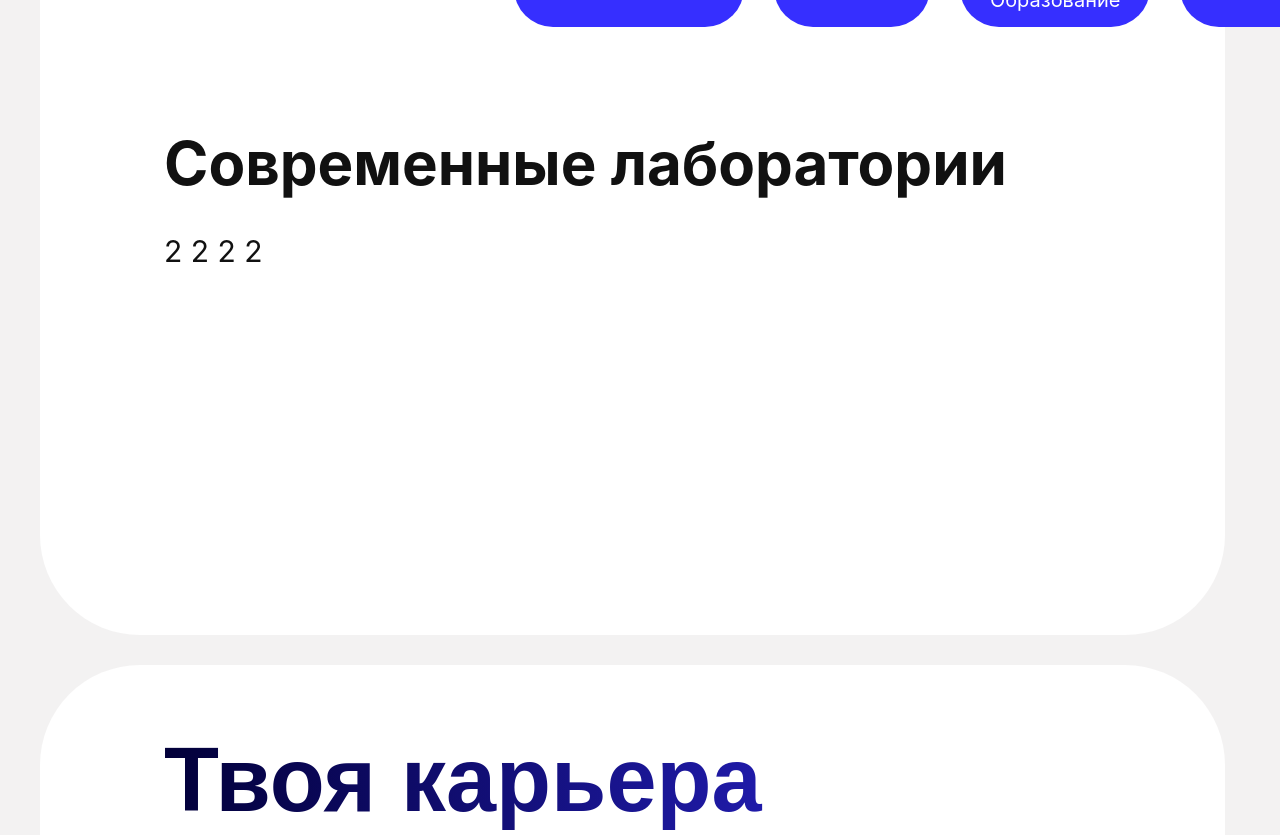
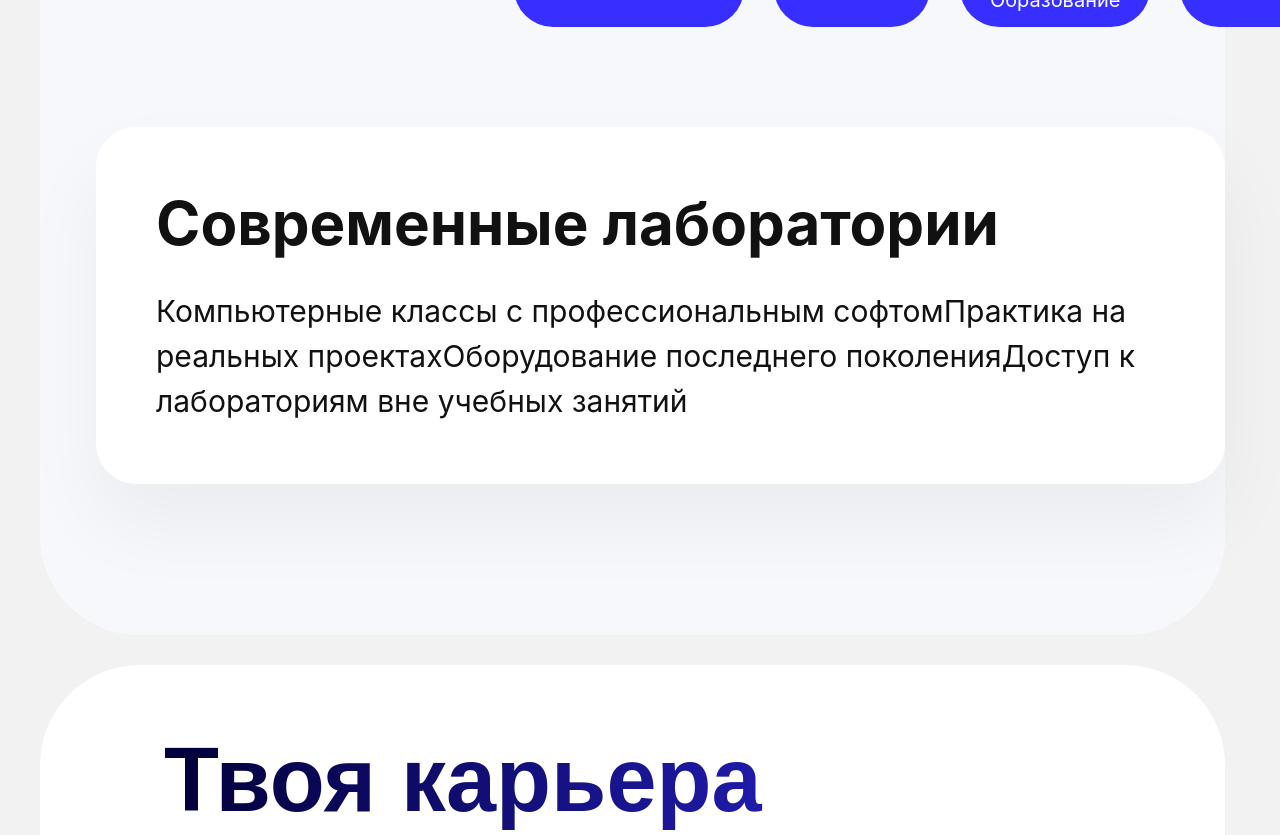
Before and after one commit to AzizIo/Practic-sait, a React (Vite) app in the folder frontend/: page /why-us in a window 1280 px wide. Shown: the part 2180-3015 px from the top of the page. Built offline with nearby package versions, Linux system fonts and the light colour scheme.

Commit message:
Начал переделать блок на странице, сделаю лучше дизайн с картинками

```diff
--- a/frontend/src/pages/WhyUsPage.tsx
+++ b/frontend/src/pages/WhyUsPage.tsx
@@ -8,41 +8,64 @@ export default function WhyUs() {
     const advantages = [
   {
     id: 1,
-            title: "Центр карьеры и развития ",
-            short: "123",
-            content: "1"
+    title: "Центр карьеры и развития",
+    short: "Трудоустройство",
+    description:
+      "Мы сопровождаем студентов от первого курса до выхода на работу.",
+    checklist: [
+      "Индивидуальные консультации с карьерным экспертом", <br />,,
+      "Помощь в создании резюме и портфолио", <br />,
+      "Подготовка к собеседованиям",<br />,
+      "Стажировки в компаниях-партнёрах",<br />,
+      "Мастер-классы от действующих специалистов", <br />,
+    ],
+    image: "/images/career.jpg"
+  },
 
-        },
   {
     id: 2,
     title: "Современные лаборатории",
-            short: "Новейшее оборудование и ПО",
-            content: `
-        2
-        2
-        2
-        2
-    `
+    short: "Кабинеты",
+    description:
+      "Обучение проходит на современном оборудовании с использованием актуального ПО.",
+    checklist: [
+      "Компьютерные классы с профессиональным софтом",
+      "Практика на реальных проектах",
+      "Оборудование последнего поколения",
+      "Доступ к лабораториям вне учебных занятий"
+    ],
+    image: "/images/labs.jpg"
   },
+
   {
     id: 3,
-            title: "Будь среди первых",
-            short: "Конкурсы и хакатоны",
-            content: `
-        3
-        3
-        3
-    `
+    title: "Дополнительное образование",
+    short: "Доп. образование",
+    description:
+      "Мы даём больше, чем стандартную программу обучения.",
+    checklist: [
+      "Хакатоны и IT-соревнования",
+      "Проектная деятельность",
+      "Работа в командах",
+      "Развитие soft skills",
+      "Подготовка к олимпиадам"
+    ],
+    image: "/images/education.jpg"
   },
+
   {
     id: 4,
-            title: "Будь среди первых",
-            short: "Конкурсы и хакатоны",
-            content: `
-        4
-        4
-        4
-    `
+    title: "Студенческая жизнь и мероприятия",
+    short: "Мероприятия",
+    description:
+      "Активная студенческая жизнь и возможности для самореализации.",
+    checklist: [
+      "Форумы и конференции", <br />,
+      "Встречи с представителями компаний",
+      "Клубы по интересам",
+      "Волонтёрские программы"
+    ],
+    image: "/images/events.jpg"
   }
 ]
     const [activeId, setActiveId] = useState(2);
@@ -109,6 +132,7 @@ export default function WhyUs() {
                             </p>
                         </div>
                     </div>
+
                 </div>
 
             </div>
@@ -124,15 +148,16 @@ export default function WhyUs() {
                             <div onClick={() => setActiveId(3)} className={styles.b1}>Доп. Образование</div>
                             <div onClick={() => setActiveId(4)} className={styles.b1}>Мероприятия</div>
                         </div>
-                        <div  key={activeId} className={styles.TEXT}>
+
+
+                    </div>
+                    <div key={activeId} className={styles.TEXT}>
                         <div className={styles.title}>
                             {activeItem?.title}
                         </div>
                         <div className={styles.content}>
-                                    {activeItem?.content}
+                            {activeItem?.checklist}
                         </div>
-                        </div>
-
                     </div>
                 </div>
 
--- a/frontend/src/pages/Whyus.module.css
+++ b/frontend/src/pages/Whyus.module.css
@@ -25,6 +25,7 @@
     -webkit-text-fill-color: transparent;
     linear-gradient: (90deg, #020039, #362FFF);
 }
+
 @keyframes fadeIn {
     to {
         opacity: 1;
@@ -135,11 +136,20 @@
 
 .z {
     height: 1000px;
+    background: #f7f8fc;
+    border-radius: 100px;
 }
 
+
 .TEXT {
+    margin-left: 56px;
+    max-width: 1550px;
     margin-top: 100px;
-
+    font-size: 30px;
+    background: white;
+    padding: 60px;
+    border-radius: 40px;
+    box-shadow: 0 40px 80px rgba(0, 0, 0, 0.05);
 }
 
 .title {
@@ -165,13 +175,16 @@
     animation: fadeIn 1.2s ease forwards;
     font-size: 30px;
     line-height: 1.5;
+    white-space: pre-line;
 }
+
 @keyframes fadeIn {
     to {
         opacity: 1;
         transform: translateX(0);
     }
 }
+
 .bth1 {
     margin-top: 180px;
     display: inline-block;
@@ -196,10 +209,10 @@
     background: linear-gradient(90deg, #020039, #362fff);
 }
 
-.x{
+.x {
     height: 650px;
 }
 
-.c{
+.c {
     height: 1500px;
 }
```
Lines whose indentation alone changed are shown as unchanged.
